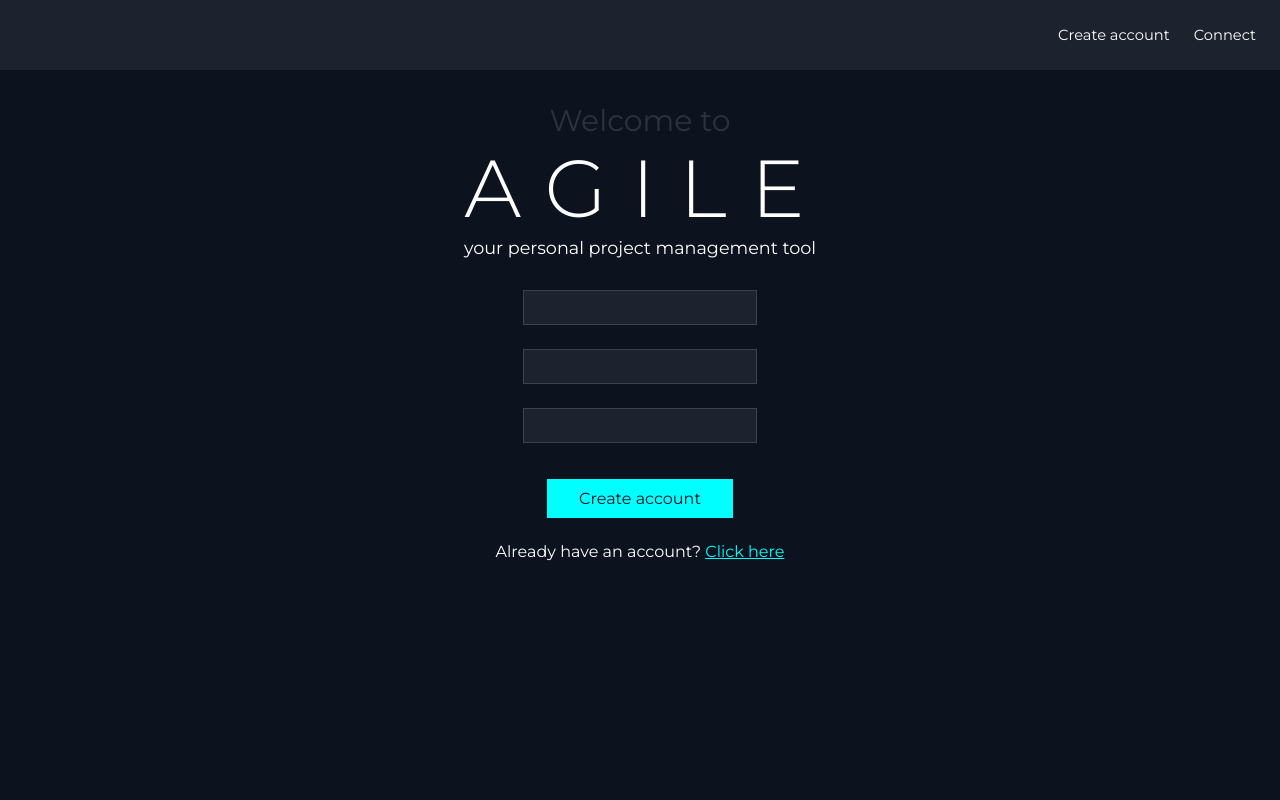
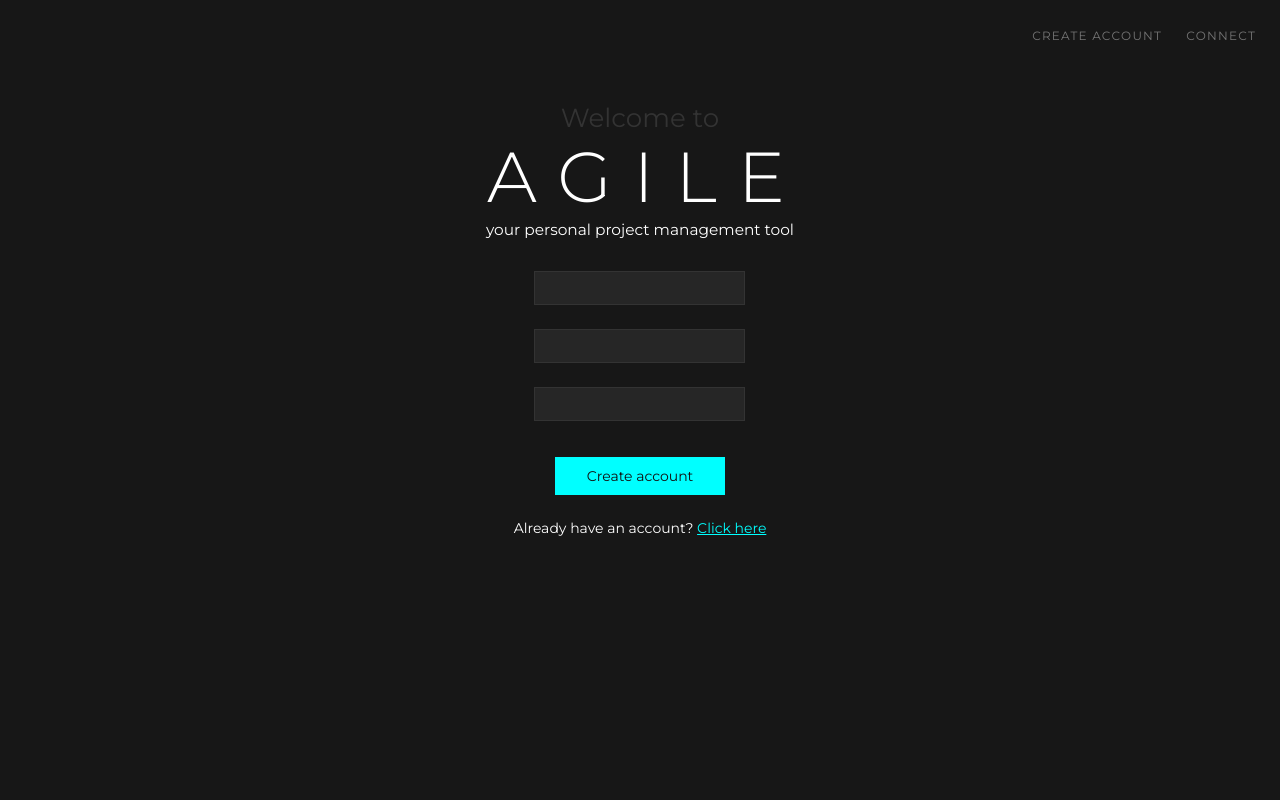
Before and after one commit to marcillyl/Agile, an Angular app in the folder frontend/: page /signup in a window 1280 px wide. Shown: the top 800 px of the page. Built offline with nearby package versions, Linux system fonts and the light colour scheme.

Commit message:
Add corp and edit styles

```diff
--- a/frontend/src/app/auth/auth.component.scss
+++ b/frontend/src/app/auth/auth.component.scss
@@ -9,7 +9,7 @@
     font-size: 1.1em;
     &__headline {
       font-size: 1.7em;
-      color: #2c333f;
+      color: #333;
       &--brand {
         display: inline-block;
         text-transform: uppercase;
@@ -35,14 +35,15 @@
     margin-bottom: 24px;
   }
   &-control {
+    min-width: 140pt;
     padding: 7px;
     background: #ffffff11;
-    border: solid thin #3c434f;
+    border: solid thin #333;
   }
   &-button {
     margin: 12px 0px 24px 0px;
     padding: 10px 24pt;
-    color: #0c131f;
+    color: #111;
     background: aqua;
   }
 }
--- a/frontend/src/app/footer/footer.component.scss
+++ b/frontend/src/app/footer/footer.component.scss
@@ -9,6 +9,6 @@
     text-transform: uppercase;
     font-size: 14px;
     letter-spacing: 0.1em;
-    color: #3c434f;
+    color: #333;
   }
 }
--- a/frontend/src/app/header/header.component.scss
+++ b/frontend/src/app/header/header.component.scss
@@ -8,7 +8,7 @@
   width: 100%;
   height: 70px;
   padding: 0px 12px;
-  background: #1c232f;
+  background: #171717;
   &-left {
     display: flex;
     justify-content: flex-start;
@@ -19,6 +19,7 @@
     &__text {
       text-transform: uppercase;
       letter-spacing: 0.4em;
+      font-size: 1.1em;
     }
   }
   &-right {
@@ -26,8 +27,15 @@
     justify-content: flex-end;
   }
   &__link {
+    text-transform: uppercase;
+    letter-spacing: 0.1em;
+    font-size: 12px;
     margin: 0px 12px;
-    font-size: 11pt;
+    opacity: 0.4;
+    transition: opacity 100ms ease-in-out;
+    &:hover {
+      opacity: 1;
+    }
     &--disconnect {
       color: #fff;
     }
--- a/frontend/src/app/profile/profile.component.scss
+++ b/frontend/src/app/profile/profile.component.scss
@@ -9,7 +9,8 @@
     font-size: 1.1em;
     &__headline {
       font-size: 3.7em;
-      color: #2c333f;
+      font-weight: 300;
+      color: #333;
     }
     &__text {
       margin-top: 10pt;
@@ -25,7 +26,7 @@
     margin: 12px 0px;
     padding: 10px 0px;
     width: 140pt;
-    color: #0c131f;
+    color: #111;
     background: aqua;
     &--delete {
       color: #fff;
--- a/frontend/src/app/project-form/project-form.component.scss
+++ b/frontend/src/app/project-form/project-form.component.scss
@@ -9,7 +9,8 @@
     font-size: 1.1em;
     &__headline {
       font-size: 3.7em;
-      color: #2c333f;
+      font-weight: 300;
+      color: #333;
     }
     &__text {
       margin-top: 10pt;
@@ -25,15 +26,16 @@
     margin-bottom: 24px;
   }
   &-control {
+    min-width: 170pt;
     padding: 7px;
     background: #ffffff11;
-    border: solid thin #3c434f;
+    border: solid thin #333;
   }
   &-button {
     margin: 12px 0px;
     padding: 10px 0px;
     width: 140pt;
-    color: #0c131f;
+    color: #111;
     background: aqua;
   }
 }
--- a/frontend/src/app/project-list/project-list.component.html
+++ b/frontend/src/app/project-list/project-list.component.html
@@ -14,7 +14,6 @@
     >
       <img [src]="project.imageUrl" class="project__image" />
       <h3 class="project__headline">{{ project.title }}</h3>
-      <p class="project__text">{{ project.description }}</p>
     </article>
   </section>
   <a
--- a/frontend/src/app/project-list/project-list.component.scss
+++ b/frontend/src/app/project-list/project-list.component.scss
@@ -9,8 +9,8 @@
     font-size: 1.1em;
     &__headline {
       font-size: 4.7em;
-      font-weight: 700;
-      color: #2c333f;
+      font-weight: 300;
+      color: #333;
     }
     &__text {
       margin-top: 10pt;
@@ -18,8 +18,11 @@
   }
 }
 .project {
+  display: flex;
+  flex-direction: column;
+  align-items: center;
   cursor: pointer;
-  min-width: 200px;
+  width: 170pt;
   margin: 12px;
   padding: 12px;
   &-list {
@@ -30,12 +33,18 @@
     &-button {
       margin: 24px 0px;
       padding: 10px 24pt;
-      color: #0c131f;
+      color: #111;
       background: aqua;
     }
   }
   &__headline {
     margin: 12px 0px;
-    font-size: 1.4em;
+    text-transform: uppercase;
+    letter-spacing: 0.1em;
+    color: aqua;
+  }
+  &__image {
+    max-width: 140pt;
+    height: 100px;
   }
 }
--- a/frontend/src/index.html
+++ b/frontend/src/index.html
@@ -1,14 +1,20 @@
-<!doctype html>
+<!DOCTYPE html>
 <html lang="en">
   <head>
-  <meta charset="utf-8">
+    <meta charset="utf-8" />
     <title>Frontend</title>
-  <base href="/">
-  <meta name="viewport" content="width=device-width, initial-scale=1">
-  <link rel="icon" type="image/x-icon" href="favicon.ico">
-  <link rel="preconnect" href="https://fonts.gstatic.com">
-  <link href="https://fonts.googleapis.com/css2?family=Roboto:wght@300;400;500&display=swap" rel="stylesheet">
-  <link href="https://fonts.googleapis.com/icon?family=Material+Icons" rel="stylesheet">
+    <base href="/" />
+    <meta name="viewport" content="width=device-width, initial-scale=1" />
+    <link rel="icon" type="image/x-icon" href="favicon.ico" />
+    <link rel="preconnect" href="https://fonts.gstatic.com" />
+    <link
+      href="https://fonts.googleapis.com/css2?family=Roboto:wght@300;400;500&display=swap"
+      rel="stylesheet"
+    />
+    <link
+      href="https://fonts.googleapis.com/icon?family=Material+Icons"
+      rel="stylesheet"
+    />
   </head>
   <body>
     <app-root></app-root>
--- a/frontend/src/styles.scss
+++ b/frontend/src/styles.scss
@@ -59,8 +59,9 @@
 }
 body {
   font-family: "Montserrat", Arial, Helvetica, sans-serif;
-  background: #0c131f;
+  background: #171717;
   color: #fff;
+  font-size: 14px;
 }
 img {
   object-fit: cover;
```
Also changed, not shown: 1 other file (tests, documents, lock files or other folders). Lines whose indentation alone changed are shown as unchanged.
